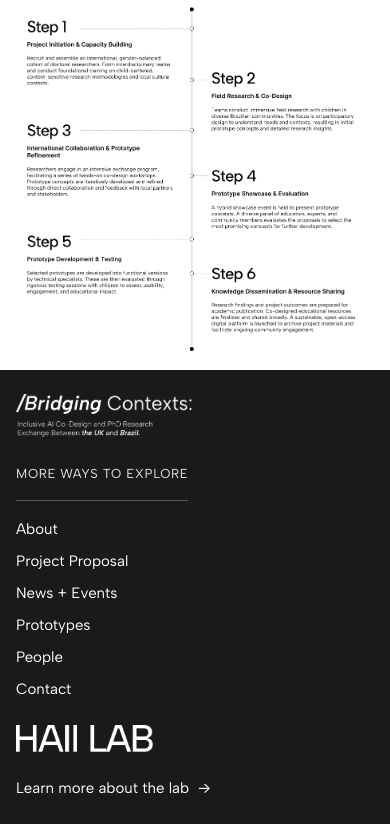
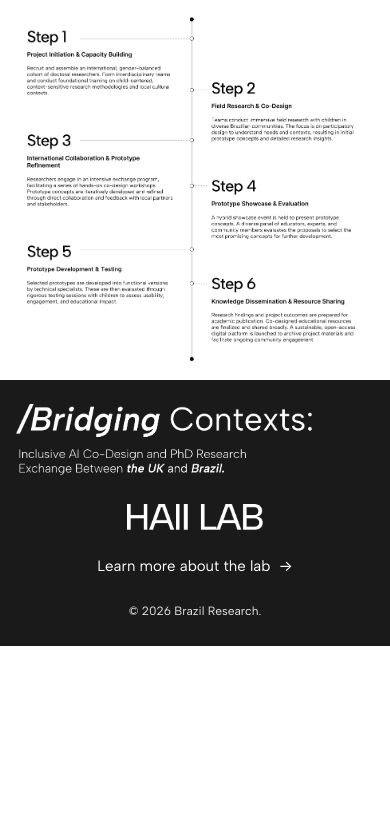
Before and after one commit to ShadowsKuming/Brazil_Web, a Vue app: page / in a window 390 px wide. Shown: the part 901-1725 px from the top of the page. After the commit the page ends 1547 px from the top, so only its background shows below. Built offline with nearby package versions, Linux system fonts and the light colour scheme.

Commit message:
update footer and header

```diff
--- a/src/App.vue
+++ b/src/App.vue
@@ -7,6 +7,18 @@
 
 const open = ref(false)
 const selection = ref(1)
+const showBackToTop = ref(false)
+
+// Show/hide back to top button based on scroll position
+function handleScroll() {
+  showBackToTop.value = window.scrollY > 300
+}
+
+function scrollToTop() {
+  window.scrollTo({ top: 0, behavior: 'smooth' })
+}
+
+window.addEventListener('scroll', handleScroll)
 
 const options = [
   { value: 0, label: 'ABOUT' },
@@ -45,7 +57,10 @@
 }
 
 document.addEventListener('click', onDocClick)
-onBeforeUnmount(() => document.removeEventListener('click', onDocClick))
+onBeforeUnmount(() => {
+  document.removeEventListener('click', onDocClick)
+  window.removeEventListener('scroll', handleScroll)
+})
 </script>
 
 <template>
@@ -59,7 +74,10 @@
       </nav>
     </header>
 
-    <!-- Dropdown Menu - outside header for mobile document flow -->
+    <!-- Dark Overlay - click to close menu -->
+    <div v-if="open" class="overlay" @click="open = false"></div>
+
+    <!-- Dropdown Menu -->
     <div v-if="open" class="dropdown-menu dropdown">
       <div
         v-for="o in options"
@@ -101,7 +119,20 @@
           </div>
         </div>
       </div>
+      <div class="footer-copyright">
+        © 2026 Brazil Research.
+      </div>
     </footer>
+
+    <!-- Back to Top Button -->
+    <button
+      v-show="showBackToTop"
+      class="back-to-top"
+      @click="scrollToTop"
+      aria-label="Back to top"
+    >
+      ↑
+    </button>
   </div>
 </template>
 
@@ -134,8 +165,8 @@
 
 /* Home icon - PNG mask */
 .home-icon {
-  width: clamp(70px, 6.88vw, 120px);
-  height: clamp(20px, 1.64vw, 28px);
+  width: clamp(80px, 6.88vw, 120px);
+  height: clamp(30px, 1.64vw, 28px);
   background-color: var(--color-black);
   mask-image: url('@/assets/special_fonts/home.png');
   mask-repeat: no-repeat;
@@ -207,6 +238,20 @@
 }
 
 /* ============================================
+   OVERLAY - Dark backdrop when menu is open
+   ============================================ */
+.overlay {
+  position: fixed;
+  top: 0;
+  left: 0;
+  right: 0;
+  bottom: 0;
+  background-color: rgba(0, 0, 0, 0.5); /* Semi-transparent dark */
+  z-index: 150; /* Above content, below dropdown */
+  cursor: pointer;
+}
+
+/* ============================================
    DROPDOWN MENU
    Desktop: side panel from top, covers header right section
    Mobile: full-width below header, auto height
@@ -263,12 +308,11 @@
 /* Footer title image */
 .footer-title {
   width: 100%;
-  margin-bottom: clamp(32px, 4vw, 64px);
+  margin-bottom: clamp(24px, 3vw, 48px);
 }
 
 .footer-title img {
-  width: 100%;
-  max-width: 1400px;
+  width: clamp(280px, 80vw, 1200px); /* Responsive with min/max */
   height: auto;
 }
 
@@ -290,7 +334,7 @@
 
 .footer-heading {
   font-family: var(--font-family);
-  font-size: var(--text-sm);
+  font-size: clamp(12px, 1vw, 14px); /* Responsive like header */
   font-weight: 400;
   color: var(--color-gray);
   text-transform: uppercase;
@@ -314,7 +358,7 @@
 
 .footer-links li {
   font-family: var(--font-family);
-  font-size: var(--text-base);
+  font-size: clamp(14px, 1.2vw, 18px); /* Responsive like header */
   font-weight: 400;
   color: var(--color-white);
   cursor: pointer;
@@ -363,6 +407,43 @@
   transform: translateX(4px);
 }
 
+/* Copyright text */
+.footer-copyright {
+  margin-top: clamp(24px, 3vw, 48px);
+  font-family: var(--font-family);
+  font-size: clamp(12px, 0.9vw, 14px);
+  color: var(--color-gray);
+  text-align: center;
+}
+
+/* ============================================
+   BACK TO TOP BUTTON
+   ============================================ */
+.back-to-top {
+  position: fixed;
+  bottom: clamp(20px, 3vw, 40px);
+  right: clamp(20px, 3vw, 40px);
+  width: clamp(44px, 4vw, 56px);
+  height: clamp(44px, 4vw, 56px);
+  border: none;
+  border-radius: 50%;
+  background-color: var(--color-black);
+  color: var(--color-white);
+  font-size: clamp(18px, 1.5vw, 24px);
+  cursor: pointer;
+  z-index: 100;
+  display: flex;
+  align-items: center;
+  justify-content: center;
+  transition: background-color 0.3s ease, transform 0.2s ease;
+  box-shadow: 0 2px 10px rgba(0, 0, 0, 0.2);
+}
+
+.back-to-top:hover {
+  background-color: var(--color-red);
+  transform: scale(1.1);
+}
+
 /* ============================================
    TABLET STYLES (max-width: 1024px)
    ============================================ */
@@ -398,15 +479,19 @@
     gap: var(--space-4);
   }
 
-  /* Mobile dropdown: part of document flow, pushes content down */
+  /* Mobile dropdown: overlay from top, below header */
   .dropdown-menu {
-    position: static; /* Part of document flow */
+    position: fixed;
+    top: 56px; /* Below header */
+    left: 0;
+    right: 0;
     width: 100%;
     height: auto;
     padding: var(--space-5) var(--space-4);
     gap: var(--space-2);
     justify-content: flex-start;
     border-radius: 0 0 var(--space-2) var(--space-2); /* Rounded bottom corners */
+    z-index: 200; /* Above overlay */
   }
 
   .dropdown-item {
@@ -423,14 +508,26 @@
     margin-bottom: var(--space-5); /* Reduced margin */
   }
 
-  /* Stack footer vertically */
+  /* Mobile: simplified footer */
   .footer-contents {
     flex-direction: column;
-    gap: var(--space-5); /* Reduced from space-7 (48px) to space-5 (24px) */
+    align-items: center;
+    gap: var(--space-4);
   }
 
-  .footer-more-info hr {
-    max-width: 100%; /* Full width on mobile */
+  /* Hide "More ways to explore" on mobile - links in hamburger menu */
+  .footer-more-info {
+    display: none;
+  }
+
+  /* Center HAII LAB and "Learn more" */
+  .footer-logos {
+    align-items: center;
+    padding-top: 0;
+  }
+
+  .footer-learn-about {
+    justify-content: center;
   }
 
   .footer-logos {
```
Also changed, not shown: src/assets/special_fonts/footer content.png.
